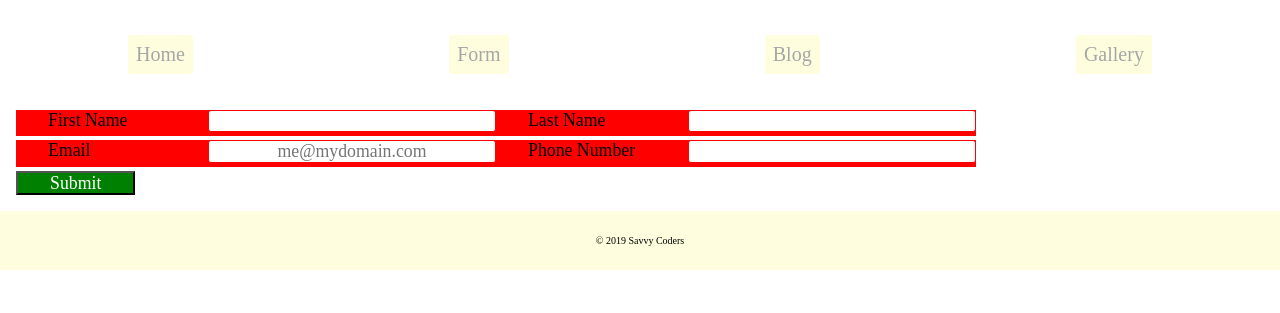
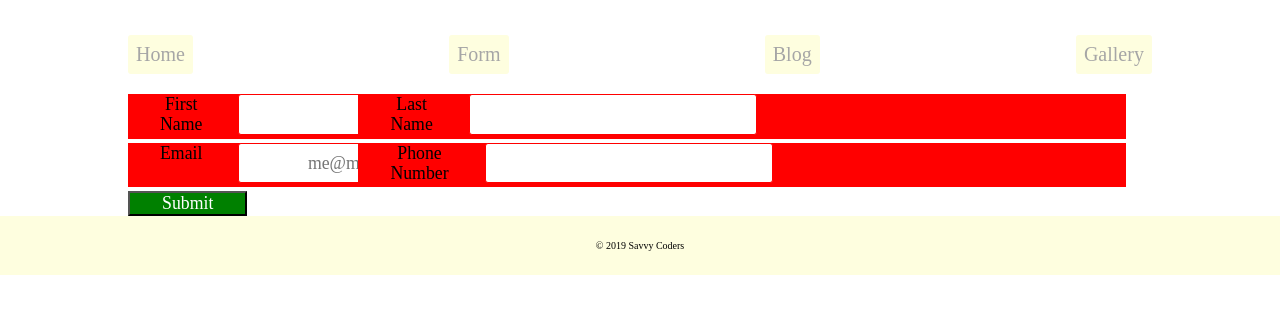
Before and after one commit to madiry0904/practice-spa, a plain HTML site: page form/index.html in a window 1280 px wide. Shown: the part 113-426 px from the top of the page. Drawn offline with nearby package versions, Linux system fonts and the light colour scheme; a web font is replaced by a local one.

Commit message:
Upadte styls for form.

```diff
--- a/styles.css
+++ b/styles.css
@@ -114,8 +114,13 @@ justify-content: space-around;
 }
 
 @media screen and (min-width: 768px){
-  form div{
-    max-width: 75vw;
+  form {
+margin : 0 auto;
+padding: 0;
+width: 80vw;
+  }
+  form > div{
+    max-width: none;
   }
 
   .flex--sm{
```
